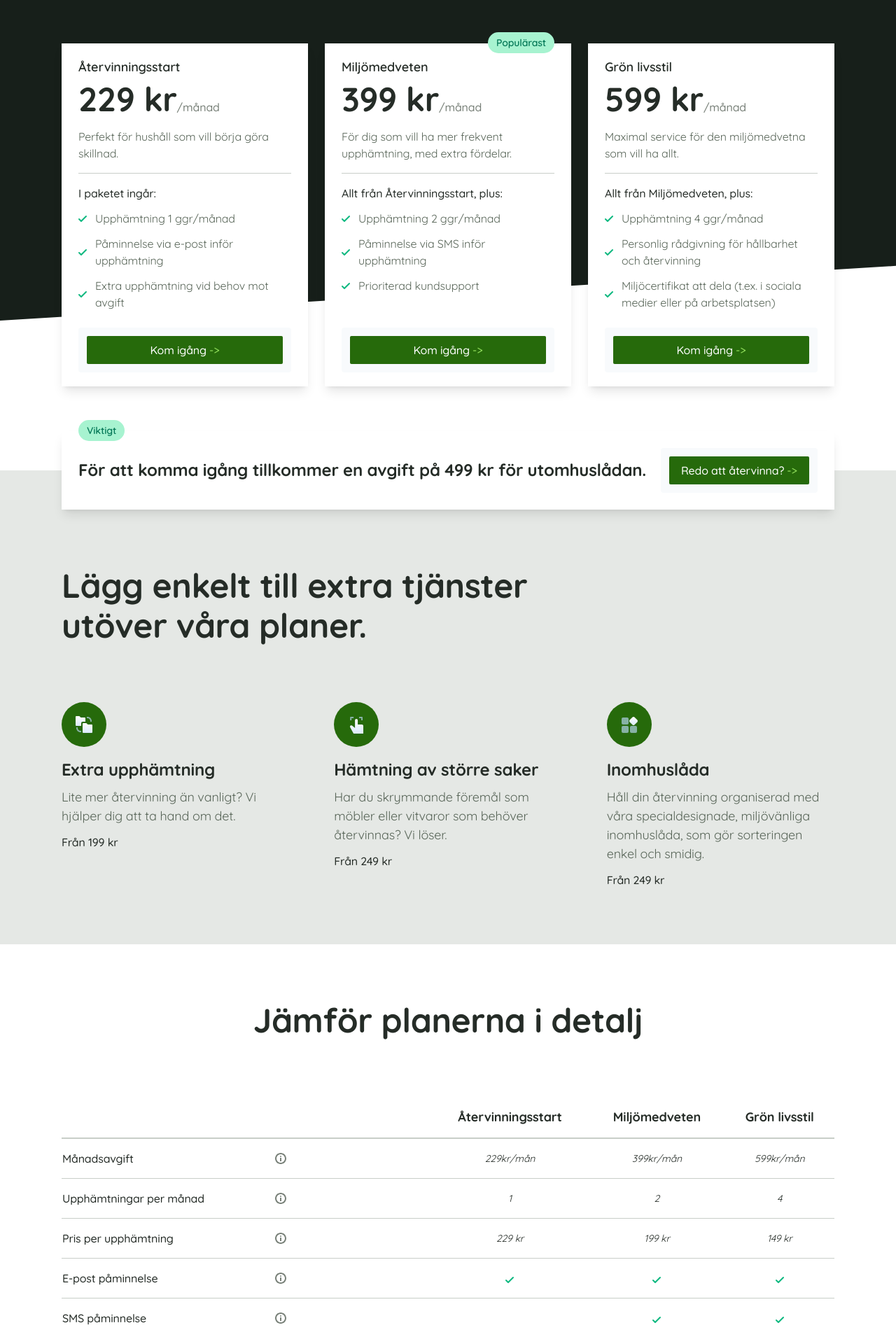
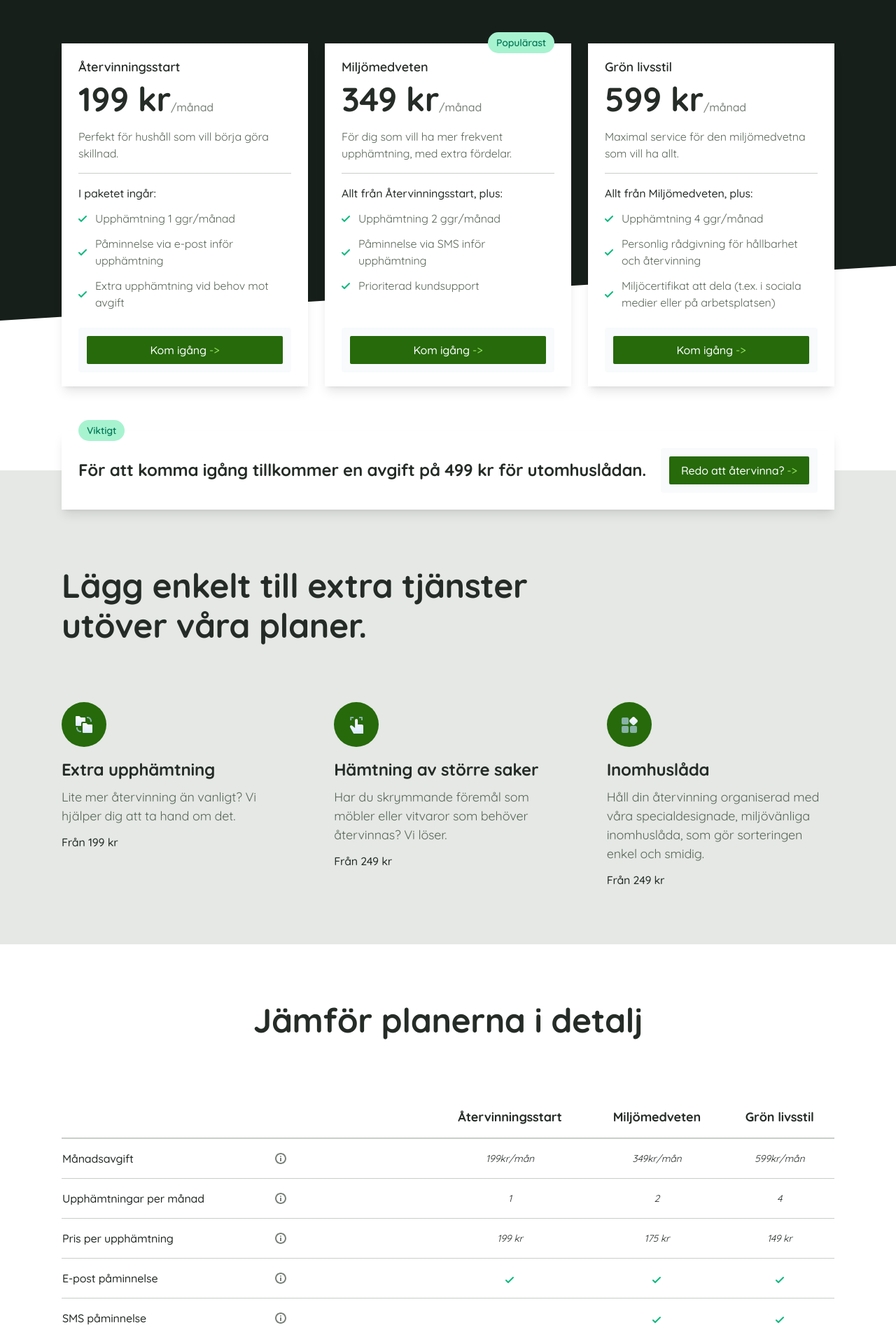
Before and after one commit to ekbrgrd/atervinnarna-website, a Next.js app: page /pricing in a window 1280 px wide. Shown: the part 310-2220 px from the top of the page at 70% size. Built offline with nearby package versions, Linux system fonts and the light colour scheme.

Commit message:
updated pricing

```diff
--- a/app/(auth)/request/form.tsx
+++ b/app/(auth)/request/form.tsx
@@ -213,9 +213,9 @@ export default function Form() {
                           onChange={(e) => field.handleChange(e.target.value as Plan)}
                           value={field.state.value}
                         >
-                          <option value={Plan.Atervinningsstart}>{Plan.Atervinningsstart} - 229 kr/mån - 1 ggr/mån</option>
+                          <option value={Plan.Atervinningsstart}>{Plan.Atervinningsstart} - 199 kr/mån - 1 ggr/mån</option>
                           <option defaultChecked value={Plan.Miljomedveten}>
-                            {Plan.Miljomedveten} - 399 kr/mån - 2 ggr/mån
+                            {Plan.Miljomedveten} - 349 kr/mån - 2 ggr/mån
                           </option>
                           <option value={Plan.GronLivsstil}>{Plan.GronLivsstil} - 599 kr/mån - 4 ggr/mån</option>
                         </select>
--- a/components/features-table.tsx
+++ b/components/features-table.tsx
@@ -38,8 +38,8 @@ export default function FeaturesTable() {
                         </Tooltip>
                       </div>
                     </td>
-                    <td className="text-sm px-2 py-4 text-center italic text-slate-800">229kr/mån</td>
-                    <td className="text-sm px-2 py-4 text-center italic text-slate-800">399kr/mån</td>
+                    <td className="text-sm px-2 py-4 text-center italic text-slate-800">199kr/mån</td>
+                    <td className="text-sm px-2 py-4 text-center italic text-slate-800">349kr/mån</td>
                     <td className="text-sm px-2 py-4 text-center italic text-slate-800">599kr/mån</td>
                   </tr>
                   {/* Row */}
@@ -68,8 +68,8 @@ export default function FeaturesTable() {
                         </Tooltip>
                       </div>
                     </td>
-                    <td className="text-sm px-2 py-4 text-center italic text-slate-800">229 kr</td>
                     <td className="text-sm px-2 py-4 text-center italic text-slate-800">199 kr</td>
+                    <td className="text-sm px-2 py-4 text-center italic text-slate-800">175 kr</td>
                     <td className="text-sm px-2 py-4 text-center italic text-slate-800">149 kr</td>
                   </tr>
                   {/* Row */}
--- a/components/pricing-tables.tsx
+++ b/components/pricing-tables.tsx
@@ -29,7 +29,7 @@ export default function PricingTables() {
           <div className="mb-4 pb-4 border-b border-slate-200">
             <div className="text-lg font-semibold text-slate-800 mb-1">Återvinningsstart</div>
             <div className="inline-flex items-baseline mb-3">
-              <span className="h2 leading-7 font-quicksand text-slate-800">229 kr{/* {annual ? "49" : "55"} */}</span>
+              <span className="h2 leading-7 font-quicksand text-slate-800">199 kr{/* {annual ? "49" : "55"} */}</span>
               <span className="font-medium text-slate-400">/månad</span>
             </div>
             <div className="text-slate-500">Perfekt för hushåll som vill börja göra skillnad.</div>
@@ -71,7 +71,7 @@ export default function PricingTables() {
           <div className="mb-4 pb-4 border-b border-slate-200">
             <div className="text-lg font-semibold text-slate-800 mb-1">Miljömedveten</div>
             <div className="inline-flex items-baseline mb-3">
-              <span className="h2 leading-7 font-quicksand text-slate-800">399 kr</span>
+              <span className="h2 leading-7 font-quicksand text-slate-800">349 kr</span>
               <span className="font-medium text-slate-400">/månad</span>
             </div>
             <div className="text-slate-500">För dig som vill ha mer frekvent upphämtning, med extra fördelar.</div>
```
Also changed, not shown: components/clients-02.tsx (+1 -1 lines).
